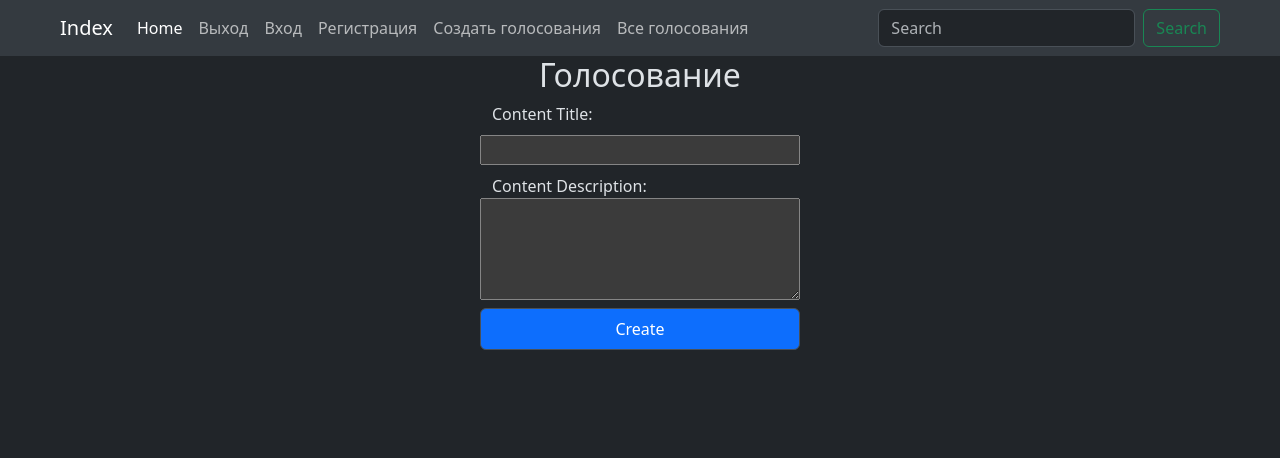
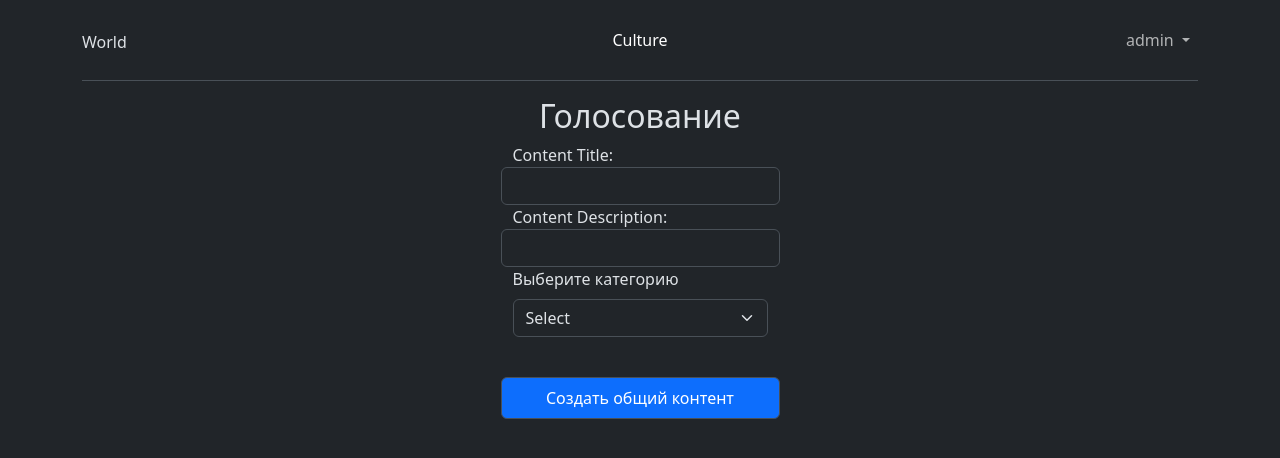
Before and after one commit to Sanzharkhannn/DIPLOM, a Django app: page /vote/create in a window 1280 px wide. Shown: the top 458 px of the page. Run offline with Django 4.2, Linux system fonts and the light colour scheme; a user stored in the database is signed in.

Commit message:
added new pages

```diff
--- a/python/vote/choose/admin.py
+++ b/python/vote/choose/admin.py
@@ -1,6 +1,10 @@
 from django.contrib import admin
 from .models import Content, Vote  # Импортируем модели, а не формы
+from .models import UserRSAKeys
 
 # Регистрируем модели в админке
 admin.site.register(Content)
 admin.site.register(Vote)
+@admin.register(UserRSAKeys)
+class UserRSAKeysAdmin(admin.ModelAdmin):
+    list_display = ('user',)
--- a/python/vote/choose/templates/choose/index.html
+++ b/python/vote/choose/templates/choose/index.html
@@ -7,110 +7,181 @@
     <title>{% block title %}Добро пожаловать на платформу{% endblock %}</title>
     <link href="https://cdn.jsdelivr.net/npm/bootstrap@5.3.3/dist/css/bootstrap.min.css" rel="stylesheet"
         integrity="sha384-QWTKZyjpPEjISv5WaRU9OFeRpok6YctnYmDr5pNlyT2bRjXh0JMhjY6hW+ALEwIH" crossorigin="anonymous">
+
+    <style>
+        .bd-placeholder-img {
+            font-size: 1.125rem;
+            text-anchor: middle;
+            -webkit-user-select: none;
+            -moz-user-select: none;
+            user-select: none;
+        }
+
+        @media (min-width: 768px) {
+            .bd-placeholder-img-lg {
+                font-size: 3.5rem;
+            }
+        }
+
+        .b-example-divider {
+            width: 100%;
+            height: 3rem;
+            background-color: rgba(0, 0, 0, .1);
+            border: solid rgba(0, 0, 0, .15);
+            border-width: 1px 0;
+            box-shadow: inset 0 .5em 1.5em rgba(0, 0, 0, .1), inset 0 .125em .5em rgba(0, 0, 0, .15);
+        }
+
+        .b-example-vr {
+            flex-shrink: 0;
+            width: 1.5rem;
+            height: 100vh;
+        }
+
+        .bi {
+            vertical-align: -.125em;
+            fill: currentColor;
+        }
+
+        .nav-scroller {
+            position: relative;
+            z-index: 2;
+            height: 2.75rem;
+            overflow-y: hidden;
+        }
+
+        .nav-scroller .nav {
+            display: flex;
+            flex-wrap: nowrap;
+            padding-bottom: 1rem;
+            margin-top: -1px;
+            overflow-x: auto;
+            text-align: center;
+            white-space: nowrap;
+            -webkit-overflow-scrolling: touch;
+        }
+
+        .btn-bd-primary {
+            --bd-violet-bg: #712cf9;
+            --bd-violet-rgb: 112.520718, 44.062154, 249.437846;
+
+            --bs-btn-font-weight: 600;
+            --bs-btn-color: var(--bs-white);
+            --bs-btn-bg: var(--bd-violet-bg);
+            --bs-btn-border-color: var(--bd-violet-bg);
+            --bs-btn-hover-color: var(--bs-white);
+            --bs-btn-hover-bg: #6528e0;
+            --bs-btn-hover-border-color: #6528e0;
+            --bs-btn-focus-shadow-rgb: var(--bd-violet-rgb);
+            --bs-btn-active-color: var(--bs-btn-hover-color);
+            --bs-btn-active-bg: #5a23c8;
+            --bs-btn-active-border-color: #5a23c8;
+        }
+
+        .bd-mode-toggle {
+            z-index: 1500;
+        }
+
+        .bd-mode-toggle .dropdown-menu .active .bi {
+            display: block !important;
+        }
+    </style>
 </head>
 
 <body>
-
-    <nav class="navbar navbar-expand-lg bg-body-secondary px-5">
-        <div class="container-fluid">
-            <a class="navbar-brand" href="{% url 'choose:index' %}">Index</a>
+    <div class="container">
+        <header class="border-bottom lh-1 py-3">
+            <div class="row flex-nowrap justify-content-between align-items-center">
+                <div class="col-4 pt-1">
+                    <a class="nav-link" aria-current="page" href="{% url 'choose:world-page' %}">World</a>
+                </div>
+                <div class="col-4 text-center">
+                    <a class="blog-header-logo text-body-emphasis text-decoration-none"
+                        href="{% url 'choose:index' %}">Culture</a>
+                </div>
+                <div class="col-4 d-flex justify-content-end align-items-center">
+                    <nav class="navbar navbar-expand-lg">
+                        <div class="container-fluid p-0">
                             <button class="navbar-toggler" type="button" data-bs-toggle="collapse"
-                data-bs-target="#navbarSupportedContent" aria-controls="navbarSupportedContent" aria-expanded="false"
-                aria-label="Toggle navigation">
+                                data-bs-target="#navbarNavDropdown" aria-controls="navbarNavDropdown"
+                                aria-expanded="false" aria-label="Toggle navigation">
                                 <span class="navbar-toggler-icon"></span>
                             </button>
-            <div class="collapse navbar-collapse" id="navbarSupportedContent">
-                <ul class="navbar-nav me-auto mb-2 mb-lg-0">
-                    <li class="nav-item">
-                        <a class="nav-link active" aria-current="page" href="#">Home</a>
+                            <div class="collapse navbar-collapse justify-content-end" id="navbarNavDropdown">
+                                <ul class="navbar-nav">
+                                    <li class="nav-item dropdown">
+                                        <a class="nav-link dropdown-toggle" href="#" role="button"
+                                            data-bs-toggle="dropdown" aria-expanded="false">
+                                            {% if user.is_authenticated %}{{ user.username }}{% else %}Гость{% endif %}
+                                        </a>
+                                        <ul class="dropdown-menu dropdown-menu-end">
+                                            <li><a class="dropdown-item" href="{% url 'choose:user-login' %}">Вход</a>
                                             </li>
-                    <li class="nav-item">
-                        <a class="nav-link" href="{% url 'choose:user-logout' %}">Выход</a>
+                                            <li><a class="dropdown-item"
+                                                    href="{% url 'choose:user-register' %}">Регистрация</a></li>
+                                            <li><a class="dropdown-item"
+                                                    href="{% url 'choose:create-content' %}">Создать голосование</a>
                                             </li>
-                    <li class="nav-item">
-                        <a class="nav-link" href="{% url 'choose:user-login' %}">Вход</a>
+                                            <li><a class="dropdown-item" href="{% url 'choose:vote-page' %}">Все
+                                                    голосования</a></li>
+                                            <li><a class="dropdown-item"
+                                                    href="{% url 'choose:user-page' %}">Пользователь</a></li>
+                                            <li>
+                                                <hr class="dropdown-divider">
                                             </li>
-                    <li class="nav-item">
-                        <a class="nav-link" href="{% url 'choose:user-register' %}">Регистрация</a>
-                    </li>
-                    <li class="nav-item">
-                        <a class="nav-link" href="{% url 'choose:create-content' %}">Создать голосования</a>
-                    </li>
-                    <li class="nav-item">
-                        <a class="nav-link" href="{% url 'choose:vote-page' %}">Все голосования</a>
+                                            <li><a class="dropdown-item" href="#">Separated link</a></li>
+                                        </ul>
                                     </li>
                                 </ul>
-                <form class="d-flex" role="search">
-                    <input class="form-control me-2" type="search" placeholder="Search" aria-label="Search">
-                    <button class="btn btn-outline-success" type="submit">Search</button>
-                </form>
                             </div>
                         </div>
                     </nav>
+                </div>
+            </div>
+        </header>
+    </div>
 
-    {% block content %}
+
+
+
     <!-- Header с кнопками -->
     <!-- Главная страница -->
-    <div class="main-content">
-        <h1 class="px-5">Добро пожаловать на платформу Culture!</h1>
+    <main class="container mt-3">
+        {% block content %}
 
-        <!-- Карусель с изображениями -->
-        <div id="carouselExampleCaptions" class="carousel slide" data-bs-ride="carousel">
-            <div class="carousel-inner">
-                <div class="carousel-item active">
-                    <img src="https://via.placeholder.com/1500x500/ff7f7f/333333?text=Искусство" class="d-block w-100"
-                        alt="Искусство">
-                    <div class="carousel-caption d-none d-md-block">
-                        <h5>Искусство и культура</h5>
-                        <p>Откройте мир искусства и культуры, узнавайте новое через викторины и конкурсы.</p>
+        <div class="container my-5">
+            <div class="row p-4 pb-0 pe-lg-0 pt-lg-5 align-items-center rounded-3 border shadow-lg">
+                <div class="col-lg-7 p-3 p-lg-5 pt-lg-3">
+                    <h1 class="display-4 fw-bold lh-1 text-body-emphasis">Создавай голосования с помощью нашего сайта
+                    </h1>
+                    <p class="lead">Наш сайт поможет тебе создать голосование, а какие именно - тебе решать. Если нужно, можно голосовать за лучшего актёра, или за того, кто
+                        заслуживает золотой мяч в футболе, или за какой фильм посмотреть на эти выходные.  </p>
+                    <div class="d-grid gap-2 d-md-flex justify-content-md-start mb-4 mb-lg-3">
+                        <a href="{% url 'choose:create-content' %}" type="button" class="btn btn-primary btn-lg px-4 me-md-2 fw-bold">Попробовать</a>
+                        <a href="#" type="button" class="btn btn-outline-secondary btn-lg px-4">Поделиться</a>
                     </div>
                 </div>
-                <div class="carousel-item">
-                    <img src="https://via.placeholder.com/1500x500/7f8bff/333333?text=История" class="d-block w-100"
-                        alt="История">
-                    <div class="carousel-caption d-none d-md-block">
-                        <h5>Мировая история</h5>
-                        <p>Изучайте ключевые моменты мировой истории через увлекательные игры и тесты.</p>
-                    </div>
-                </div>
-                <div class="carousel-item">
-                    <img src="https://via.placeholder.com/1500x500/4caf50/333333?text=Конкурсы" class="d-block w-100"
-                        alt="Конкурсы">
-                    <div class="carousel-caption d-none d-md-block">
-                        <h5>Конкурсы и соревнования</h5>
-                        <p>Участвуйте в конкурсах и соревнуйтесь с другими участниками по всему миру.</p>
+                <div class="col-lg-4 offset-lg-1 p-0 overflow-hidden shadow-lg">
+                    <figure class="figure">
+                        <svg class="bd-placeholder-img figure-img img-fluid rounded" width="720" xmlns="http://www.w3.org/2000/svg" role="img" aria-label="Placeholder: 720x300" preserveAspectRatio="xMidYMid slice" focusable="false"><title>Placeholder</title><rect width="100%" height="100%" fill="#868e96"/><text x="50%" y="50%" fill="#dee2e6" dy=".3em">400x300</text></svg>
+                        <figcaption class="figure-caption">A caption for the above image.</figcaption>
+                      </figure>
                 </div>
             </div>
         </div>
-            <button class="carousel-control-prev" type="button" data-bs-target="#carouselExampleCaptions"
-                data-bs-slide="prev">
-                <span class="carousel-control-prev-icon" aria-hidden="true"></span>
-                <span class="visually-hidden">Предыдущий</span>
-            </button>
-            <button class="carousel-control-next" type="button" data-bs-target="#carouselExampleCaptions"
-                data-bs-slide="next">
-                <span class="carousel-control-next-icon" aria-hidden="true"></span>
-                <span class="visually-hidden">Следующий</span>
-            </button>
-        </div>
-
-        <!-- Footer -->
-        <footer class="px-5">
-            <p>Добро пожаловать на нашу платформу, где вы можете участвовать в викторинах и конкурсах, а также
-                создавать
-                контент!</p>
-        </footer>
 
 
 
         {% endblock %}
-
+    </main>
     <script src="https://cdn.jsdelivr.net/npm/bootstrap@5.3.3/dist/js/bootstrap.bundle.min.js"
         integrity="sha384-YvpcrYf0tY3lHB60NNkmXc5s9fDVZLESaAA55NDzOxhy9GkcIdslK1eN7N6jIeHz"
         crossorigin="anonymous"></script>
     <script src="https://cdn.jsdelivr.net/npm/@popperjs/core@2.11.8/dist/umd/popper.min.js"
         integrity="sha384-I7E8VVD/ismYTF4hNIPjVp/Zjvgyol6VFvRkX/vR+Vc4jQkC+hVqc2pM8ODewa9r"
         crossorigin="anonymous"></script>
+
 </body>
 
+
 </html>
--- a/python/vote/choose/templates/choose/vote.html
+++ b/python/vote/choose/templates/choose/vote.html
@@ -8,16 +8,58 @@
     <h2 class="text-center">Голосование</h2>
     <div class="container w-25">
         <!-- <div class="row "> -->
-            <form action="{% url 'choose:create-content' %}" class="row align-items-center" method="post">
-                {% csrf_token %}
-                <label for="title">Content Title:</label><br>
-                <input type="text" id="title" name="title" required><br><br>
+        <form action="{% url 'choose:create-content' %}" class="row align-items-center" method="post">
+            {% csrf_token %}
 
-                <label for="body">Content Description:</label><br>
-                <textarea id="body" name="body" rows="4" required></textarea><br><br>
+            <label for="title">Content Title:</label>
+            <input type="text" class="form-control" id="title" name="title" required>
 
-                <button type="submit" class="btn my-2 py-2 border btn-primary">Create</button>
-            </form>
+            <label for="body">Content Description:</label>
+            <input type="text" class="form-control" id="body" name="body" required>
+
+            <div class="mb-3">
+                <label for="exampleSelect" class="form-label">Выберите категорию</label>
+                <select class="form-select" id="exampleSelect" name="category" required>
+                    <option value="">Select</option>
+                    <option value="soccer">Футбол (Soccer)</option>
+                    <option value="movie">Кино (Movie)</option>
+                    <option value="human">Люди (Human)</option>
+                </select>
+            </div>
+
+            <div id="extra-buttons" class="mt-3"></div>
+
+            <button type="submit" class="btn my-2 py-2 border btn-primary">Создать общий контент</button>
+        </form>
+
+        <script>
+            document.getElementById('exampleSelect').addEventListener('change', function () {
+                const value = this.value;
+                const container = document.getElementById('extra-buttons');
+                container.innerHTML = '';
+
+                if (value === 'soccer') {
+                    container.innerHTML = `
+                        <h5>Создать голосование для:</h5>
+                        <a href="{% url 'choose:create-club-vote' %}" class="btn btn-info my-1">Клубы</a>
+                        <a href="{% url 'choose:create-player-vote' %}" class="btn btn-info my-1">Игроки</a>
+                    `;
+                } else if (value === 'movie') {
+                    container.innerHTML = `
+                        <h5>Создать голосование для:</h5>
+                        <a href="{% url 'choose:create-movie-vote' %}" class="btn btn-info my-1">Фильмы</a>
+                        <a href="{% url 'choose:create-actor-vote' %}" class="btn btn-info my-1">Актёры</a>
+                    `;
+                } else if (value === 'human') {
+                    container.innerHTML = `
+                        <h5>Создать голосование для:</h5>
+                        <a href="{% url 'choose:create-profession-vote' %}" class="btn btn-info my-1">Профессии</a>
+                        <a href="{% url 'choose:create-famous-vote' %}" class="btn btn-info my-1">Известные личности</a>
+                    `;
+                }
+            });
+        </script>
+
         <!-- </div> -->
     </div>
 </section>
--- a/python/vote/choose/urls.py
+++ b/python/vote/choose/urls.py
@@ -13,4 +13,13 @@ urlpatterns = [
     path('vote/create', views.create_content, name='create-content'),
     path('vote-success/', views.vote_success, name='vote-success'),  # Опционально
     path('vote/user/createvote', views.show_votes, name='vote-page'),
+    path('user/id', views.userPage, name='user-page'),
+    path('world', views.worldPage, name='world-page'),
+
+    path('create-club-vote/', views.create_club_vote, name='create-club-vote'),
+    path('create-player-vote/', views.create_player_vote, name='create-player-vote'),
+    path('create-movie-vote/', views.create_movie_vote, name='create-movie-vote'),
+    path('create-actor-vote/', views.create_actor_vote, name='create-actor-vote'),
+    path('create-profession-vote/', views.create_profession_vote, name='create-profession-vote'),
+    path('create-famous-vote/', views.create_famous_vote, name='create-famous-vote'),
 ]
--- a/python/vote/choose/views.py
+++ b/python/vote/choose/views.py
@@ -10,17 +10,19 @@ import matplotlib.pyplot as plt
 import matplotlib
 import io
 import base64
-
+from django.contrib import messages
 # Create your views here.
 
 
 def index(request):
-    template = loader.get_template("choose/index.html")
-    return HttpResponse(template.render())
-
+    return render(request, "choose/index.html")
 
 # Функция регистрации
 def user_register(request):
+    if request.user.is_authenticated:
+        messages.info(request, "Вы уже вошли в систему.")
+        return redirect('choose:user-page')
+
     if request.method == "POST":
         form = CustomUserCreationForm(request.POST)
         if form.is_valid():
@@ -37,22 +39,23 @@ def user_register(request):
 # Функция логина
 
 
-def user_login(request):  # Переименована функция для предотвращения рекурсии
+def user_login(request):
+    if request.user.is_authenticated:
+        messages.info(request, "Вы уже вошли в систему.")
+        return redirect('choose:user-page')  # Укажи правильное имя главной страницы
+
     if request.method == "POST":
-        username = request.POST["username"]
-        password = request.POST["password"]
+        username = request.POST.get("username")
+        password = request.POST.get("password")
         user = authenticate(request, username=username, password=password)
         if user is not None:
-            auth_login(request, user)  # Логиним пользователя
-            # Перенаправляем на главную страницу
-            return redirect("choose:logined-page")
+            auth_login(request, user)
+            return redirect("choose:logined-page")  # Укажи правильный URL namespace
         else:
-            return render(
-                request, "choose/login.html", {
-                    "error": "Неверный логин или пароль"}
-            )
-    return render(request, "choose/login.html")  # Отображаем форму логина
+            messages.error(request, "Неверный логин или пароль")
+            return render(request, "choose/login.html")
 
+    return render(request, "choose/login.html")
 
 @login_required
 def logined_page(request):
@@ -71,20 +74,23 @@ def vote_page(request):
     return render(request, "choose/vote.html")
 
 
-@login_required  # Убедитесь, что пользователь авторизован
+ # Убедитесь, что пользователь авторизован
 def create_content(request):
-    if request.method == "POST":
-        title = request.POST.get("title")  # Получаем данные из формы
-        body = request.POST.get("body")  # Добавляем поле body
+    if request.user.is_authenticated:
+        if request.method == "POST":
+            title = request.POST.get("title")  # Получаем данные из формы
+            body = request.POST.get("body")  # Добавляем поле body
 
-        # Создаем новый объект Content
-        Content.objects.create(user=request.user, title=title, body=body)
+            # Создаем новый объект Content
+            Content.objects.create(user=request.user, title=title, body=body)
 
-        # Перенаправляем на страницу успеха или обратно на голосование
-        return redirect("choose:vote-success")  # Укажите реальный URL
+            # Перенаправляем на страницу успеха или обратно на голосование
+            return redirect("choose:vote-success")  # Укажите реальный URL
 
-    # Возвращаем форму для создания контента
-    return render(request, "choose/vote.html")
+        # Возвращаем форму для создания контента
+        return render(request, "choose/vote.html")
+    else:
+        return redirect("choose:user-register")
 
 
 def vote_success(request):
@@ -247,3 +253,30 @@ def show_votes(request):
 
 #     # Передаём данные в шаблон
 #     return render(request, "choose/show-votes.html", {"contents": contents})
+
+
+def userPage(request):
+    return render(request, "choose/userWeb.html")
+
+
+
+def worldPage(request):
+    return render(request, "choose/world.html")
+
+def create_club_vote(request):
+    return render(request, 'choose/create_club_vote.html')
+
+def create_player_vote(request):
+    return render(request, 'choose/create_player_vote.html')
+
+def create_movie_vote(request):
+    return render(request, 'choose/create_movie_vote.html')
+
+def create_actor_vote(request):
+    return render(request, 'choose/create_actor_vote.html')
+
+def create_profession_vote(request):
+    return render(request, 'choose/create_profession_vote.html')
+
+def create_famous_vote(request):
+    return render(request, 'choose/create_famous_vote.html')
```
Also changed, not shown: python/vote/choose/management/commands/create_rsa_for_each_user.py (added, +24 -0 lines), python/vote/choose/models.py (+10 -0 lines), python/vote/choose/templates/choose/create_club_vote.html (added, +74 -0 lines), python/vote/choose/templates/choose/userWeb.html (added, +22 -0 lines), python/vote/choose/templates/choose/world.html (added, +115 -0 lines), python/vote/choose/migrations/0004_userrsakeys.py (added), python/vote/db.sqlite3. Lines whose indentation alone changed are shown as unchanged.
